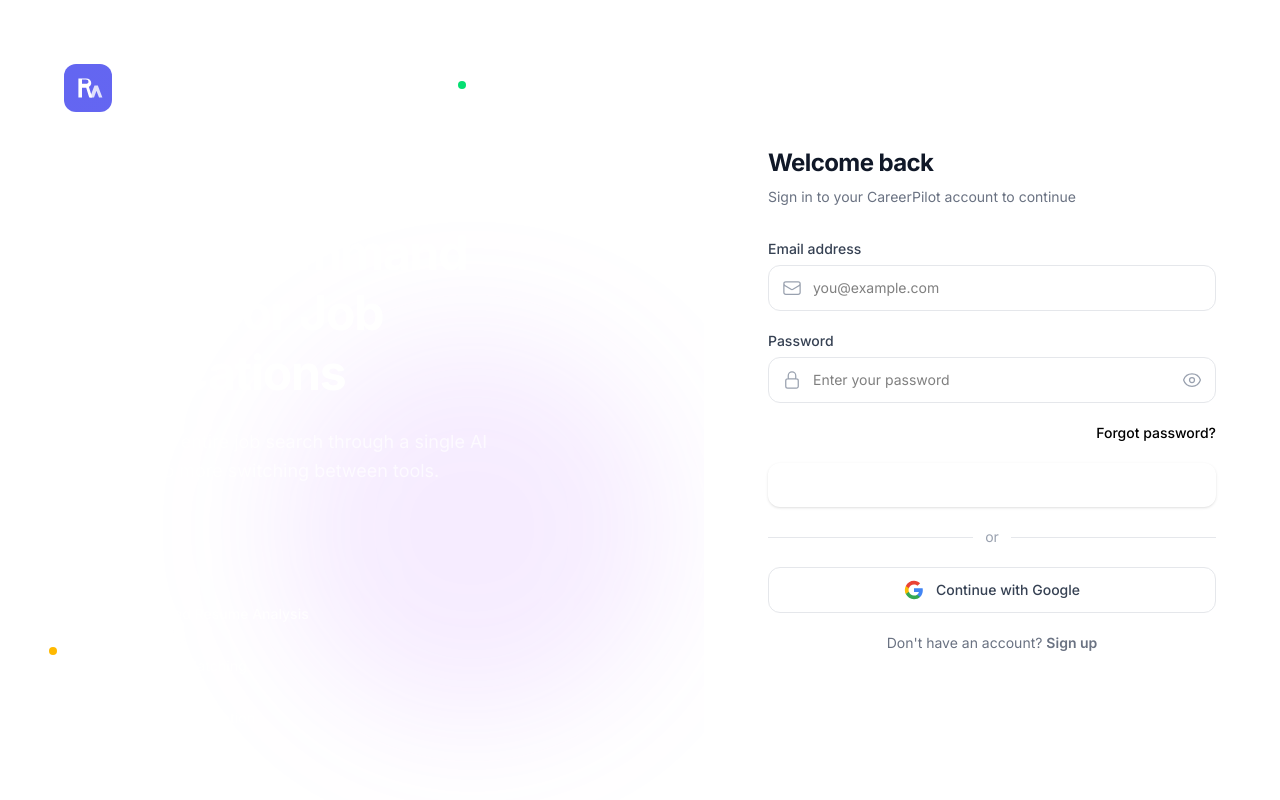
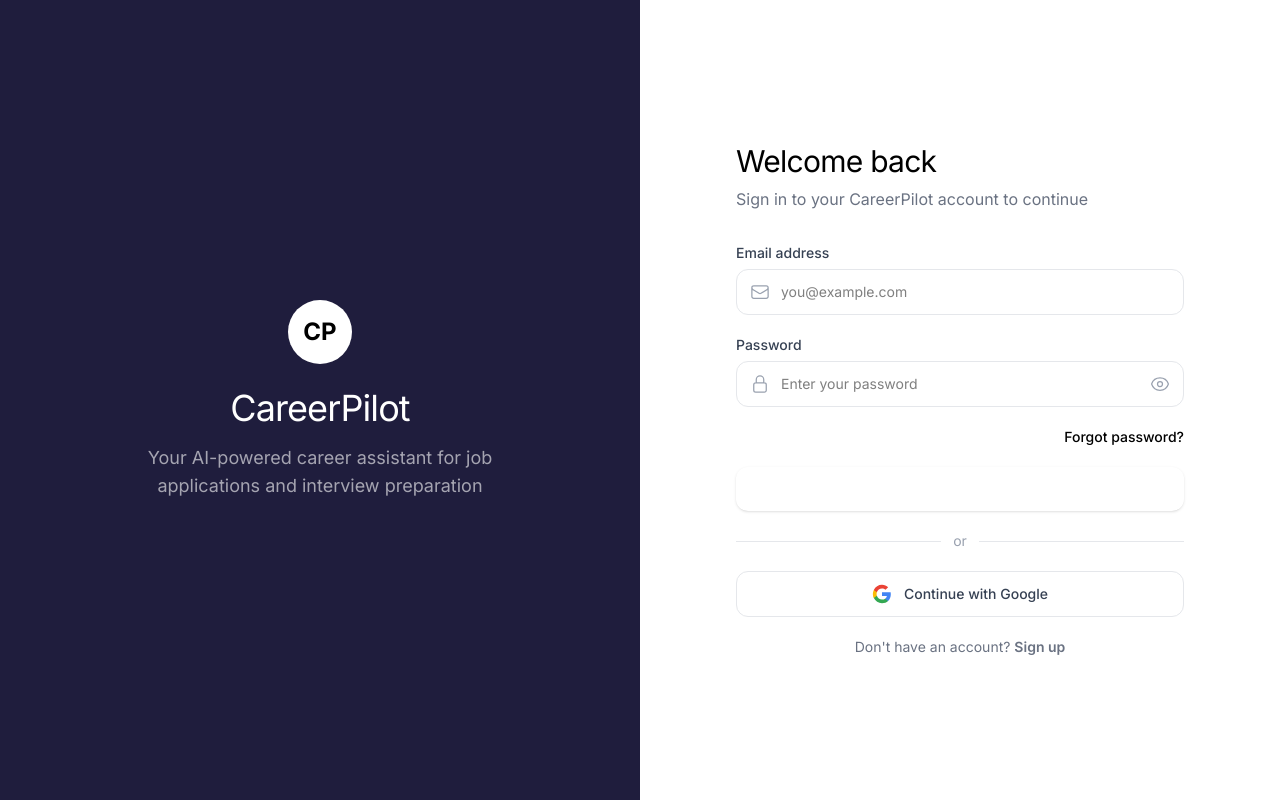
Before and after one commit to bhuwanb23/career_pilot, a React (Vite) app in the folder frontend/: page /login in a window 1280 px wide. Built offline with nearby package versions, Linux system fonts and the light colour scheme.

Commit message:
feat: update LoginPage with Figma design - navy branding panel, clean form

```diff
--- a/frontend/src/pages/LoginPage.jsx
+++ b/frontend/src/pages/LoginPage.jsx
@@ -1,27 +1,37 @@
-import BrandingPanel from "../components/BrandingPanel";
 import LoginForm from "../components/LoginForm";
-import Logo from "../components/Logo";
 
 export default function LoginPage() {
   return (
     <div className="min-h-screen flex">
       {/* Left branding panel */}
-      <BrandingPanel />
+      <div className="hidden lg:flex lg:w-1/2 bg-[#1f1d3d] items-center justify-center p-12">
+        <div className="text-center">
+          <div className="w-16 h-16 rounded-full bg-white flex items-center justify-center mx-auto mb-6">
+            <span className="text-2xl font-bold text-black">CP</span>
+          </div>
+          <h1 className="text-4xl font-light text-white tracking-tight mb-4">CareerPilot</h1>
+          <p className="text-lg text-white/60 font-light max-w-sm">
+            Your AI-powered career assistant for job applications and interview preparation
+          </p>
+        </div>
+      </div>
 
       {/* Right login form */}
-      <div className="flex-1 flex items-center justify-center p-6 sm:p-8 lg:p-12">
+      <div className="flex-1 flex items-center justify-center p-6 sm:p-8 lg:p-12 bg-white">
         <div className="w-full max-w-md">
           {/* Mobile logo */}
-          <div className="lg:hidden mb-8">
-            <Logo className="w-10 h-10" />
+          <div className="lg:hidden mb-8 flex justify-center">
+            <div className="w-12 h-12 rounded-full bg-black flex items-center justify-center">
+              <span className="text-lg font-bold text-white">CP</span>
+            </div>
           </div>
 
           {/* Heading */}
           <div className="mb-8">
-            <h1 className="text-2xl font-bold text-gray-900 tracking-tight">
+            <h1 className="text-3xl font-light text-black tracking-tight">
               Welcome back
             </h1>
-            <p className="mt-2 text-sm text-gray-500">
+            <p className="mt-2 text-base text-gray-500 font-light">
               Sign in to your CareerPilot account to continue
             </p>
           </div>
```
